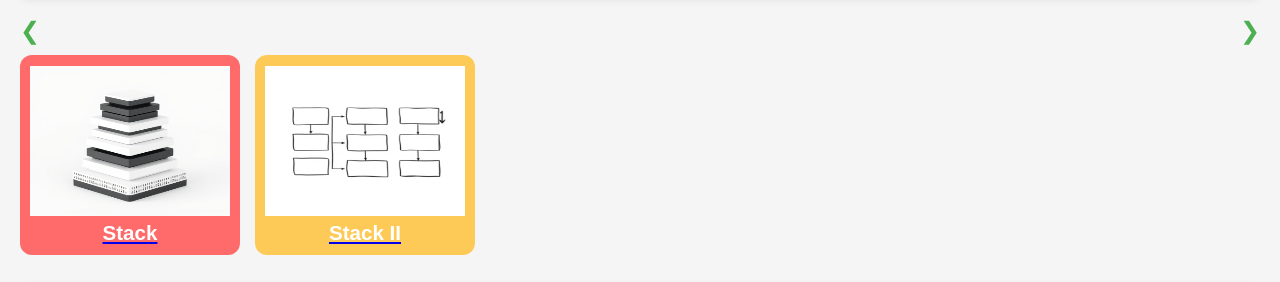
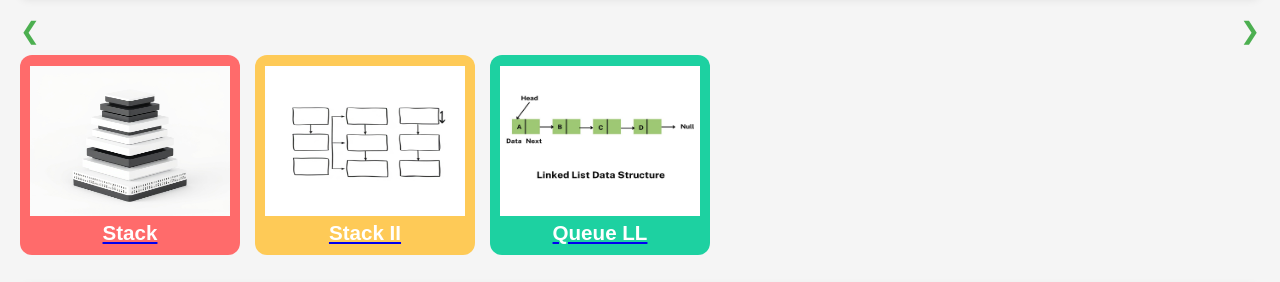
Before and after one commit to Rohandede1825/dsa-frontend, a plain HTML site: page index.html in a window 1280 px wide. Shown: the part 172-454 px from the top of the page. Drawn offline with Linux system fonts and the light colour scheme.

Commit message:
likedlist

```diff
--- a/index.html
+++ b/index.html
@@ -38,6 +38,11 @@
                 <div class="box">
                     <a href="/html/StackLL.html" ><img src="/image/queue.jpeg" alt="">
                     <h3>Stack II</h3>
+                    </a>
+                </div>
+                <div class="box">
+                    <a href="/html/QueueLL.html" ><img src="/image/linked list.jpg" alt="">
+                    <h3>Queue LL</h3>
                     </a>
                 </div>
                 <!-- <a href="/html/StackArray.html" class="box"><img src="/stack.jpeg" alt=""></a> -->
```
Also changed, not shown: image/linked list.jpg (added).
